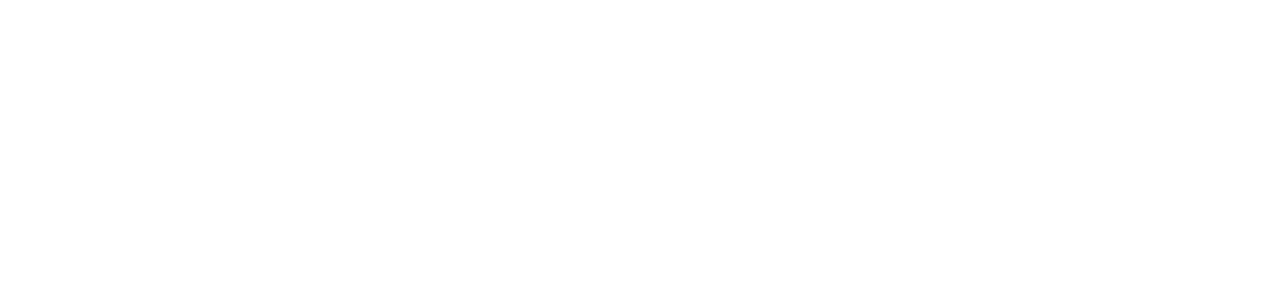
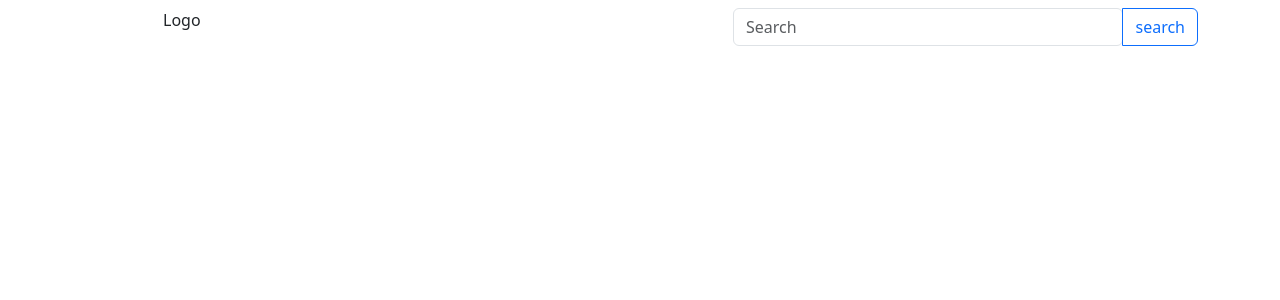
Before and after one commit to michelecanini/vite-boolflix, a Vue app: page / in a window 1280 px wide. Shown: the top 300 px of the page. Built offline with nearby package versions, Linux system fonts and the light colour scheme.

Commit message:
[UPDATE] inserted input search and button

```diff
--- a/src/components/AppHeader.vue
+++ b/src/components/AppHeader.vue
@@ -5,9 +5,22 @@
 </script>
 
 <template lang="">
- <div>
 
- </div>
+    <header>
+        <div class="container d-flex justify-content-between">
+            <div class="row d-flex "></div>
+            <div class="col-5  mt-2 ">
+                <span>Logo</span>
+            </div>
+            <div class="col-5  mt-2 ">
+                <div class="input-group">
+                    <input type="search" class="form-control rounded" placeholder="Search" aria-label="Search" aria-describedby="search-addon" />
+                    <button type="button" class="btn btn-outline-primary">search</button>
+                </div>
+            </div>
+        </div>
+    </header>
+
 </template>
 
 <style lang="">
```
